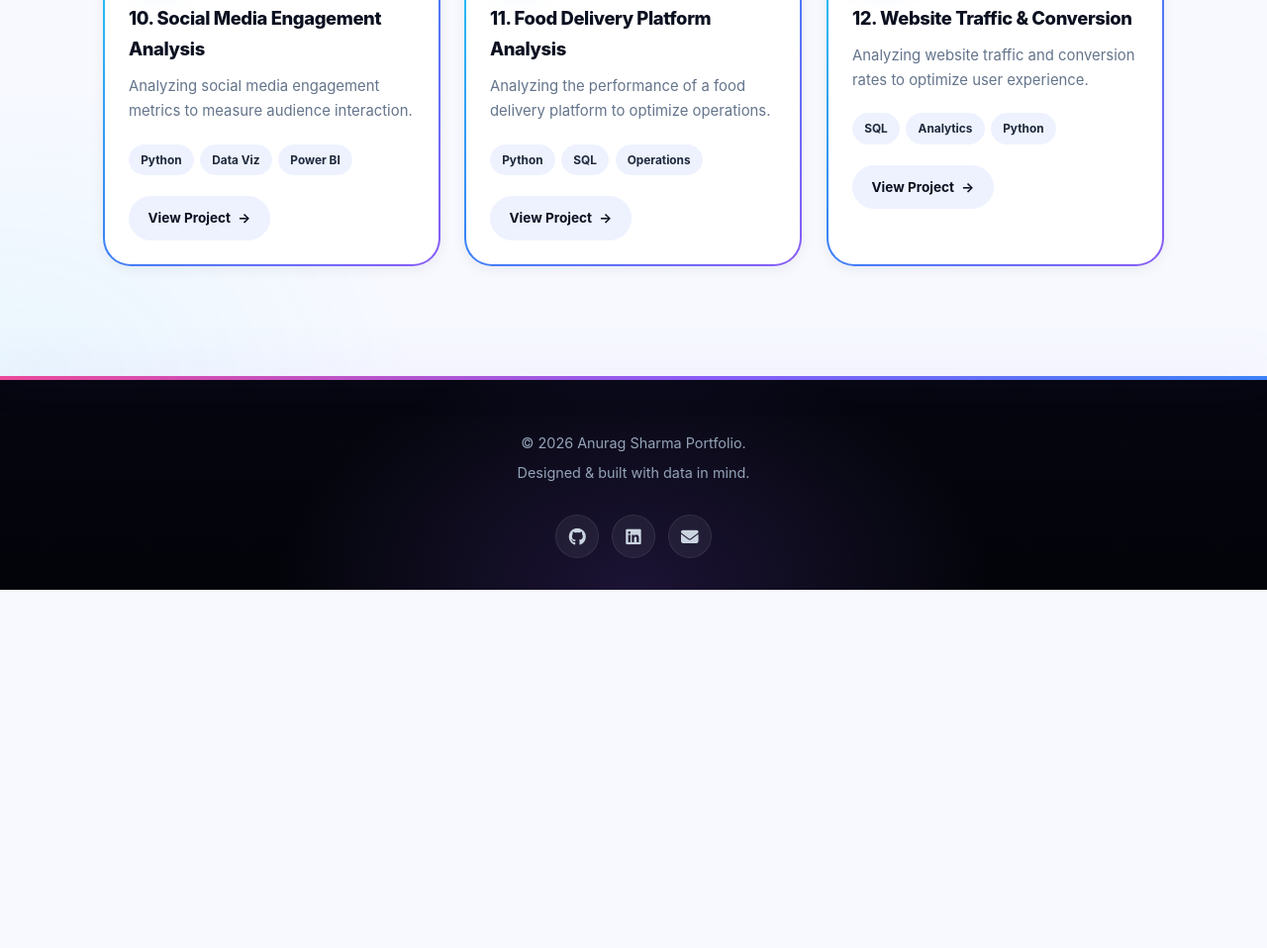
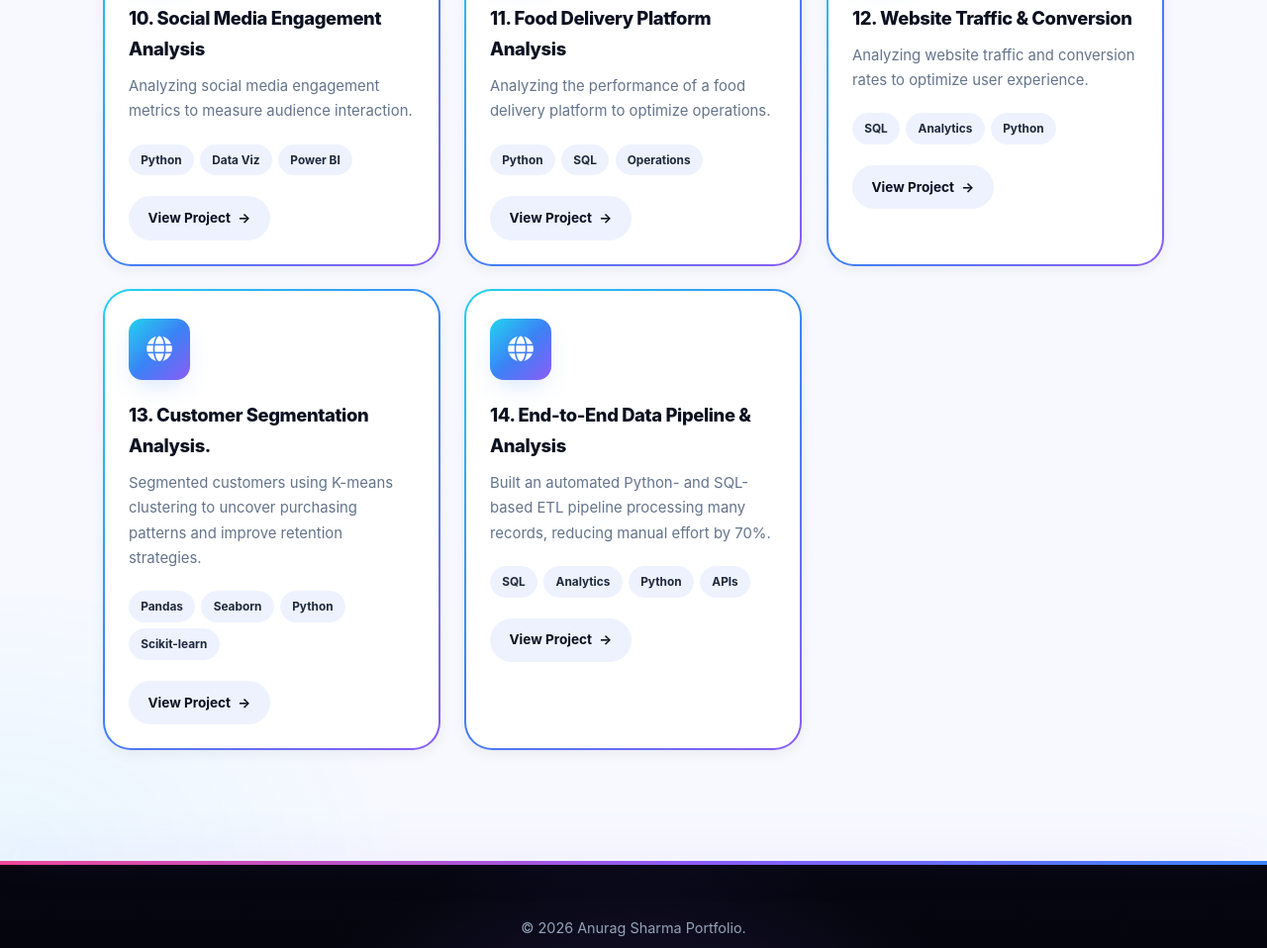
Before and after one commit to anurag-insights/Portfolio, a website: page templates/projects.html in a window 1280 px wide. Shown: the part 1734-2692 px from the top of the page at 99% size. Before the commit the page ends 2330 px from the top, so only its background shows below. Drawn offline with Linux system fonts and the light colour scheme.

Commit message:
adding  projects

```diff
--- a/templates/projects.html
+++ b/templates/projects.html
@@ -139,7 +139,7 @@
                                 <div class="project-tech">
                                     <span class="tech-badge">Python</span>
                                     <span class="tech-badge">Power BI</span>
-                                    <span class="tech-badge">Pandas</span>
+                                    <span class="tech-badge">SQL</span>
                                 </div>
                                 <a href="https://github.com/anurag-insights/Vendor-Performance-Analysis" class="btn-small">View Project</a>
                             </div>
@@ -241,6 +241,40 @@
                             </div>
                         </div>
                     </article>
+                    <!-- 13 -->
+                    <article class="project-card reveal stagger-4">
+                        <div class="project-card-inner">
+                            <div class="project-icon" aria-hidden="true"><i class="fas fa-globe"></i></div>
+                            <div class="project-info">
+                                <h3>13. Customer Segmentation Analysis.</h3>
+                                <p>Segmented customers using K-means clustering to uncover purchasing patterns and improve retention strategies.</p>
+                                <div class="project-tech">
+                                    <span class="tech-badge">Pandas</span>
+                                    <span class="tech-badge">Seaborn</span>
+                                    <span class="tech-badge">Python</span>
+                                    <span class="tech-badge">Scikit-learn</span>
+                                </div>
+                                <a href="https://github.com/anurag-insights/Customer-Segmentation-Analysis" target="_blank" rel="noopener" class="btn-small">View Project</a>
+                            </div>
+                        </div>
+                    </article>
+                    <!-- 14 -->
+                    <article class="project-card reveal stagger-4">
+                        <div class="project-card-inner">
+                            <div class="project-icon" aria-hidden="true"><i class="fas fa-globe"></i></div>
+                            <div class="project-info">
+                                <h3>14. End-to-End Data Pipeline & Analysis</h3>
+                                <p>Built an automated Python- and SQL-based ETL pipeline processing many records, reducing manual effort by 70%.</p>
+                                <div class="project-tech">
+                                    <span class="tech-badge">SQL</span>
+                                    <span class="tech-badge">Analytics</span>
+                                    <span class="tech-badge">Python</span>
+                                    <span class="tech-badge">APIs</span>
+                                </div>
+                                <a href="https://github.com/anurag-insights/End-to-End-Data-Pipeline-Analysis" target="_blank" rel="noopener" class="btn-small">View Project</a>
+                            </div>
+                        </div>
+                    </article>
                 </div>
             </div>
         </section>
```
Also changed, not shown: index.html (+1 -1 lines).
